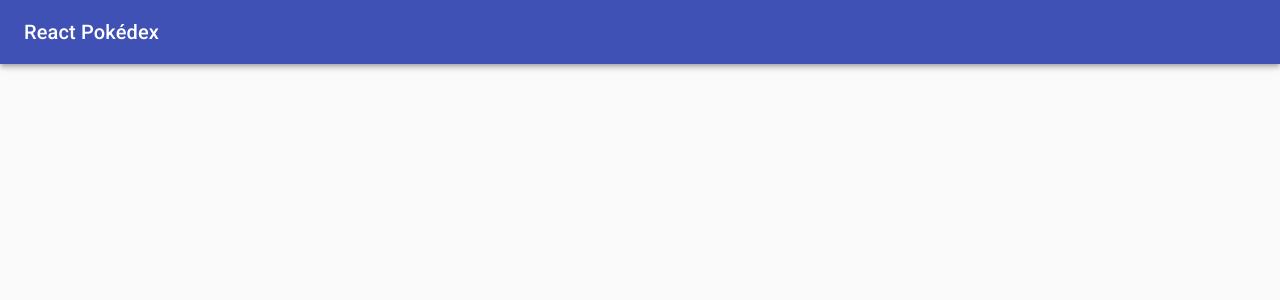
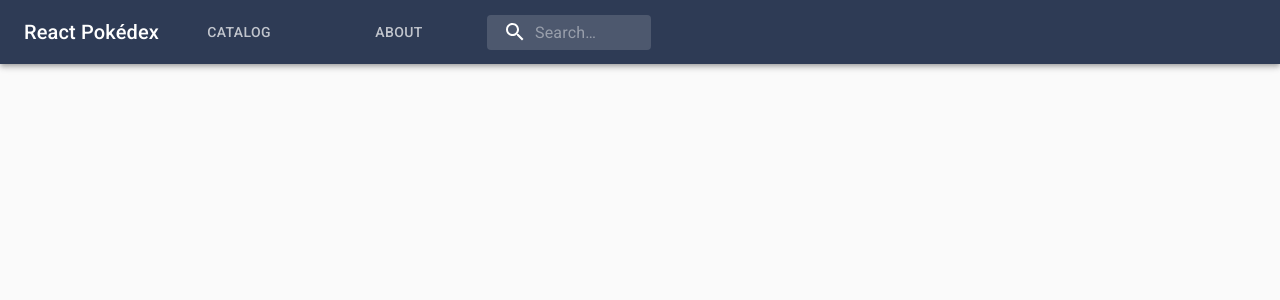
Before and after one commit to TavisHix/react-pokedex, a React (Create React App) app: page /About in a window 1280 px wide. Shown: the top 300 px of the page. Built offline with nearby package versions, Linux system fonts and the light colour scheme.

Commit message:
Started to implement search functionality

```diff
--- a/package.json
+++ b/package.json
@@ -3,11 +3,12 @@
   "version": "0.1.0",
   "private": true,
   "dependencies": {
-    "@emotion/react": "^11.4.1",
+    "@emotion/react": "^11.5.0",
     "@emotion/styled": "^11.3.0",
     "@material-ui/core": "^4.12.3",
     "@material-ui/icons": "^4.11.2",
-    "@mui/material": "^5.0.1",
+    "@mui/icons-material": "^5.0.5",
+    "@mui/material": "^5.0.6",
     "axios": "^0.24.0",
     "react": "^17.0.2",
     "react-dom": "^17.0.2",
--- a/src/components/Nav/Header/Header.js
+++ b/src/components/Nav/Header/Header.js
@@ -1,19 +1,93 @@
-import React from 'react';
-import { Typography, AppBar, Toolbar, } from '@material-ui/core';
+import React, { useState, useEffect } from 'react';
+import {NavLink, Link} from 'react-router-dom';
+import { Typography, AppBar, Toolbar, Tab, Tabs, Box, InputBase } from '@material-ui/core';
+import { styled, alpha } from '@mui/material/styles';
+import SearchOutlinedIcon from '@mui/icons-material/SearchOutlined';
+
+
+
 
 // import useStyles from './HeaderStyle';
 
+const Search = styled('div')(({ theme }) => ({
+    position: 'relative',
+    borderRadius: theme.shape.borderRadius,
+    backgroundColor: alpha(theme.palette.common.white, 0.15),
+    '&:hover': {
+      backgroundColor: alpha(theme.palette.common.white, 0.25),
+    },
+    marginLeft: 0,
+    width: '100%',
+    [theme.breakpoints.up('sm')]: {
+      marginLeft: theme.spacing(1),
+      width: 'auto',
+    },
+  }));
 
+  const SearchIconWrapper = styled('div')(({ theme }) => ({
+    padding: theme.spacing(0, 2),
+    height: '100%',
+    position: 'absolute',
+    pointerEvents: 'none',
+    display: 'flex',
+    alignItems: 'center',
+    justifyContent: 'center',
+  }));
 
-const Header= (props) => {
+  const StyledInputBase = styled(InputBase)(({ theme }) => ({
+    color: 'inherit',
+    '& .MuiInputBase-input': {
+      padding: theme.spacing(1, 1, 1, 0),
+      // vertical padding + font size from searchIcon
+      paddingLeft: `calc(1em + ${theme.spacing(4)})`,
+      transition: theme.transitions.create('width'),
+      width: '100%',
+      [theme.breakpoints.up('sm')]: {
+        width: '12ch',
+        '&:focus': {
+          width: '20ch',
+        },
+      },
+    },
+  }));
+
+const Header = ({setFilter}) => {
+    const [value, setValue] = React.useState('one');
     // const classes = useStyles();
 
+    const handleChange = (event, newValue) => {
+        setValue(newValue);
+    };
+
+    const handleSearchChange = (e) => {
+        let i = e.target.value;
+        setFilter(i)
+    }
+
     return (
-        <AppBar position="relative">
+        <AppBar position="relative" style={{ background: '#2E3B55' }} >
             <Toolbar>
                 <Typography  variant="h6">
                     React Pokédex
                 </Typography>
+                <Tabs value={value}>
+                    <Link to="/" style={{ textDecoration: 'none', color: '#FFF'}}>
+                        <Tab label="Catalog"  value='0'/>
+                    </Link>
+                    <Link to="/Search" style={{ textDecoration: 'none', color: '#FFF' }}>
+                        <Tab label="About"  value='1'/>
+                    </Link>
+                </Tabs>
+                <Search>
+                    <SearchIconWrapper>
+                        <SearchOutlinedIcon />
+                    </SearchIconWrapper>
+                    <StyledInputBase
+                        placeholder="Search…"
+                        inputProps={{ 'aria-label': 'search' }}
+                        onChange={handleSearchChange}
+                    />
+                </Search>
             </Toolbar>
         </AppBar>
     );
--- a/src/components/PokemonCards/PokemonCards.js
+++ b/src/components/PokemonCards/PokemonCards.js
@@ -1,25 +1,22 @@
 import React, { useState, useEffect } from 'react'
 import { Waypoint } from 'react-waypoint';
 import { Grid, Container,  } from '@material-ui/core';
-import Pagination from '@mui/material/Pagination';
 import axios from 'axios';
 
 import useStyles from './PokeCardsStyles'
 import LoadingPokemonCard from '../UI/Loading/LoadingPokemonCard/LoadingPokemonCard';
-import { getAllPokemon, getPokemon } from '../../services/services';
 import Auxilary from '../../hoc/Auxiliary/Auxiliary';
 import PokemonCard from './PokemonCard/PokemonCard';
 
 
 
 
-const PokemonCards = () => {
-    const d = new Date();
-    let start, stop;
+const PokemonCards = ({filter}) => {
     const classes = useStyles();
     const [ nextUrl, setNextUrl] = useState(null)
     const [ allPokemon, setAllPokemon] = useState([]);
     const [ isLoading, setIsLoading ] = useState(true);
+    const [ renderedPokemon, setRenderedPokemon] = useState([])
 
     useEffect(() => {
         const url = 'https://pokeapi.co/api/v2/pokemon/';
@@ -35,7 +32,6 @@ const PokemonCards = () => {
     const searchPokedex = async url => {
         setIsLoading(true);
         try{
-            console.log('starting fetch')
             const response = await axios.get(url);
             const results = response.data.results;
             const {next} = response.data;
@@ -45,7 +41,6 @@ const PokemonCards = () => {
             await Promise.all(detailRequest).then(detailResults => {
             setAllPokemon( [...allPokemon, ...detailResults]);
             })
-            console.log('fetch finished')
         }catch(e){
         console.error(e)
         }finally{
@@ -55,32 +50,38 @@ const PokemonCards = () => {
 
     const setupWaypoint = () => {
         if(allPokemon.length <= 900) {
-            console.log('if for waypoint')
             return (
                 <Waypoint onEnter={() => {
-                console.log('entering waypoint')
                     searchPokedex(nextUrl)
                 }} />
             )
         }
         else{
-        setAllPokemon(allPokemon.splice(0, 898));
         }
     }
 
     let renderPokemon = () => allPokemon.map((p, i) => {
+        // console.log(p.name.includes(filter))
+        if(p.name.includes(filter)) {
+            if(i < 807) {
                 return (
                     <Auxilary>
                         <PokemonCard key={p.id} pokemon={p} />
-                {i == allPokemon.length - 1 && setupWaypoint()}
+                        {i === allPokemon.length - 1 && setupWaypoint()}
                     </Auxilary>
                 )
-        // i === allPokemon.length - 6 ? <div key={p.id} ref={lastElementRef}>{p.name}</div> :   <div key={p.id}>{p.name}</div>
+            }
+            else{
+                return null;
+                //Do nothing for pokemon over #807
+            }
+        }
     });
 
+
     let arr = [1,2,3,4]
-    let renderPokemonCardLoading = () => arr.map((p) => {
-        return (<LoadingPokemonCard/>)
+    let renderPokemonCardLoading = () => arr.map((p,i) => {
+        return (<LoadingPokemonCard key={p} />)
     })
 
     return (
--- a/src/components/UI/Loading/LoadingPokemonCard/LoadingPokemonCard.js
+++ b/src/components/UI/Loading/LoadingPokemonCard/LoadingPokemonCard.js
@@ -1,6 +1,5 @@
 import React from 'react';
 import { Card, CardContent, Grid, MuiThemeProvider, createTheme, responsiveFontSizes} from '@material-ui/core';
-import Avatar from '@mui/material/Avatar';
 import Stack from '@mui/material/Stack';
 import Skeleton from '@mui/material/Skeleton';
 import useStyles from './LoadingPokemonCardStyles';
--- /dev/null
+++ b/src/containers/About/About.js
@@ -0,0 +1,26 @@
+import React , {useState} from 'react'
+import { Container, TextField} from '@material-ui/core';
+import SearchIcon from '@material-ui/icons/Search';
+import { dividerClasses } from '@mui/material';
+
+
+const Search = () => {
+    const [filter, setFilter] = useState("")
+
+    const handleSearchChange =(e) => {
+        setFilter(e.target.value)
+    }
+    return (
+        <div>
+            <SearchIcon/>
+            <TextField
+                onChange={handleSearchChange}
+                label="Pokemon Name"
+                variant="standard"/>
+        </div>
+    )
+
+}
+
+
+export default Search;
--- a/src/containers/PokeSearch/PokeSearch.js
+++ b/src/containers/Catalog/Catalog.js
@@ -13,16 +13,16 @@ const styles = theme => ({
       }
 });
 
-class PokeSearch extends Component {
+class Catalog extends Component {
     render () {
 
         return (
             <Container >
-                <PokemonCards/>
+                <PokemonCards filter={this.props.filter}/>
             </Container>
         );
     };
 }
 
 
-export default withStyles(styles)(PokeSearch);
+export default withStyles(styles)(Catalog);
--- a/src/containers/Pokemon/Pokemon.js
+++ b/src/containers/Pokemon/Pokemon.js
@@ -35,7 +35,6 @@ const Pokemon = (props) => {
     useEffect(() => {
         async function fetchData() {
             let response = await getSinglePokemonData(props.match.params.id);
-            console.log(response);
             setPokemonData(response);
             setLoading(false);
         }
--- a/src/hoc/Layout/Layout.js
+++ b/src/hoc/Layout/Layout.js
@@ -1,19 +1,27 @@
-import React from 'react';
+import React, { useState, useEffect } from 'react';
 import { CssBaseline } from '@material-ui/core';
 import { Route, Switch} from 'react-router-dom';
 
-import PokeSearch from '../../containers/PokeSearch/PokeSearch';
+import Catalog from '../../containers/Catalog/Catalog';
 import Pokemon from '../../containers/Pokemon/Pokemon';
+import Search from '../../containers/About/About';
 import Auxilary from '../Auxiliary/Auxiliary';
 import Header from '../../components/Nav/Header/Header';
 
-const Layout = (props) => {
+const Layout = () => {
+
+    const[filter, setFilter] = useState('')
+
+
     return (
         <Auxilary>
             <CssBaseline />
-            <Header/>
+            <Header setFilter={setFilter}/>
             <Switch>
-                <Route path="/" exact component={PokeSearch} />
+                <Route path="/" exact>
+                    <Catalog filter={filter}/>
+                </Route>
+                {/* <Route path="/About" exact component={About} /> */}
                 <Route path="/pokemon/:id" component={Pokemon} />
             </Switch>
         </Auxilary>
```
Also changed, not shown: src/containers/About/AboutStyles.js (added), 1 other file (tests, documents, lock files or other folders). Lines whose indentation alone changed are shown as unchanged.
